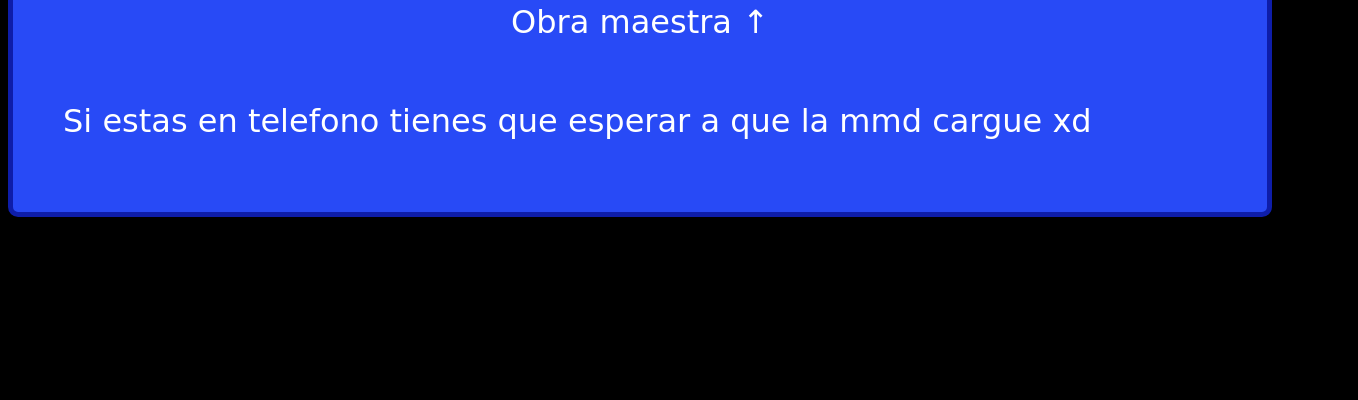
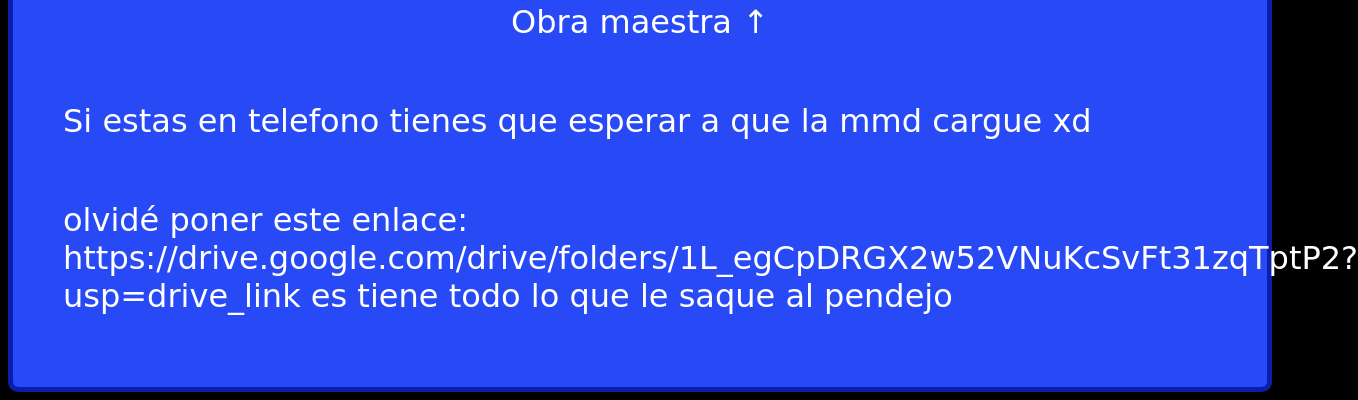
Before and after one commit to xdxdxd69/sopas, a plain HTML site: page index.html in a window 1280 px wide. Shown: the part 802-1202 px from the top of the page, 1358 px wide, since content can reach past the window. Before the commit the page ends 1027 px from the top, so only its background shows below. Drawn offline with Linux system fonts and the light colour scheme; a web font is replaced by a local one.

Commit message:
Update index.html

```diff
--- a/index.html
+++ b/index.html
@@ -14,6 +14,8 @@
     <source src="video.mp4" type="video/mp4">
     Your browser does not support the video tag.
 </video><h1 style="text-align: center;">Obra maestra ↑</h1>
-    <br> <h1>Si estas en telefono tienes que esperar a que la mmd cargue xd</h1></div>
+    <br> <h1>Si estas en telefono tienes que esperar a que la mmd cargue xd</h1>
+    <br>
+    <h1>olvidé poner este enlace: https://drive.google.com/drive/folders/1L_egCpDRGX2w52VNuKcSvFt31zqTptP2?usp=drive_link es tiene todo lo que le saque al pendejo</h1></div>
 </body>
 </html>
```
